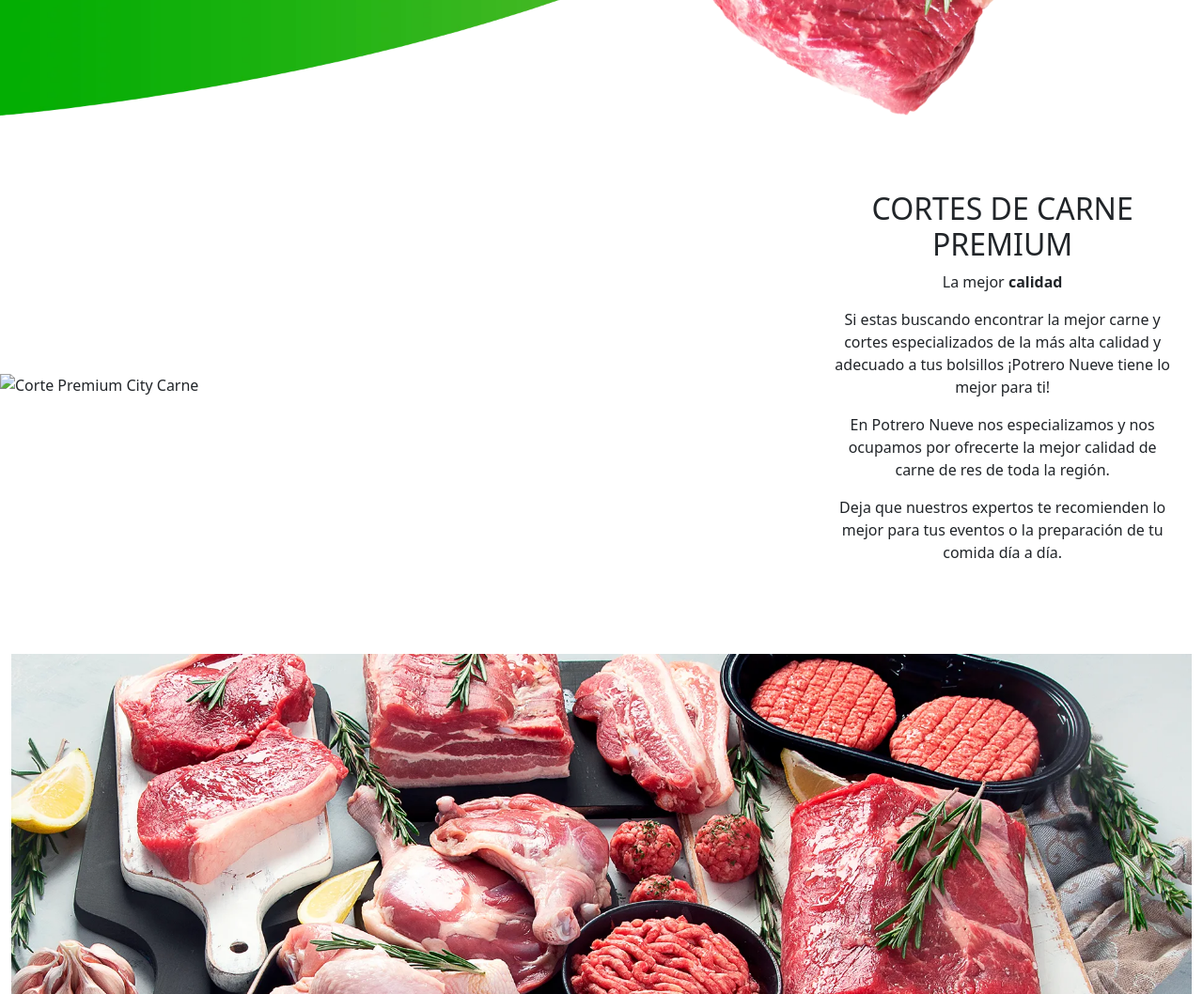
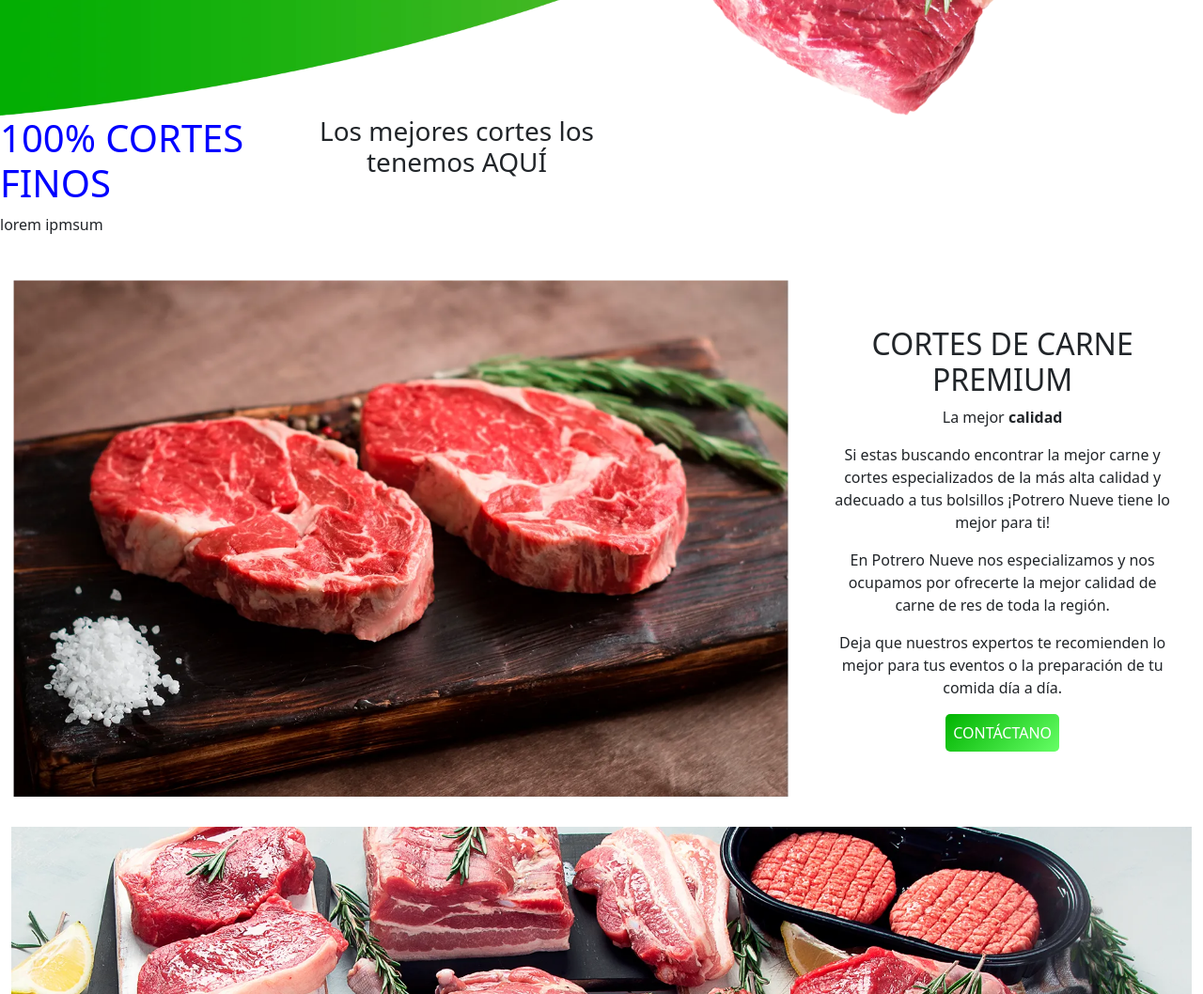
Before and after one commit to grupohernandezalba/city-carne, a plain HTML site: page index.html in a window 1280 px wide. Shown: the part 800-1858 px from the top of the page at 94% size. Drawn offline with nearby package versions, Linux system fonts and the light colour scheme; files whose address does not match are found by name.

Commit message:
Update index.html

```diff
--- a/index.html
+++ b/index.html
@@ -58,6 +58,20 @@
 
     <div>
         <img  class="img-fluid" src="img/fondo-inicio-citycarne.webp">
+         <div class="col-md-6">
+                <div class="row">
+                    <div class="col-6">
+                          <h1 class="align-items-center"> 100% CORTES FINOS</h1>
+                    </div>
+                    <div class="col-6">
+                          <h3 class="text-center"> Los mejores cortes los tenemos AQUÍ</h3>
+                    </div>
+                     <div class="col-6">
+                         <p>lorem ipmsum</p>
+                    </div>
+                </div>
+
+        </div>
     </div>
 
 
@@ -66,7 +80,7 @@
         <div class="row align-items-center">
              <div class="col-md-8 px-0" >
                 <figure>
-                    <img src="img/corte-premium-city-carne.webp" alt="Corte Premium City Carne" width="100%"/>
+                    <img src="img/corte-premium-citycarne.webp" alt="Corte Premium City Carne" width="100%"/>
                 </figure>
             </div>
             <div class="col-md-4 text-center seccion-directamente-granja">
@@ -85,6 +99,7 @@
                  <p>
                   Deja que nuestros expertos  te recomienden lo mejor para tus eventos o la preparación de tu comida día a día.
                  </p>
+                <button class="boton-categorias">CONTÁCTANO</button>
             </div>
         </div>
     </div>
```
